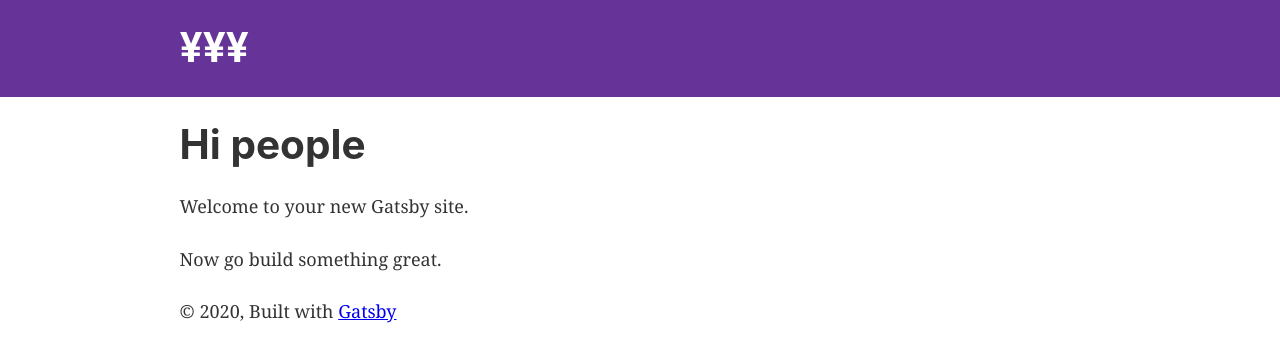
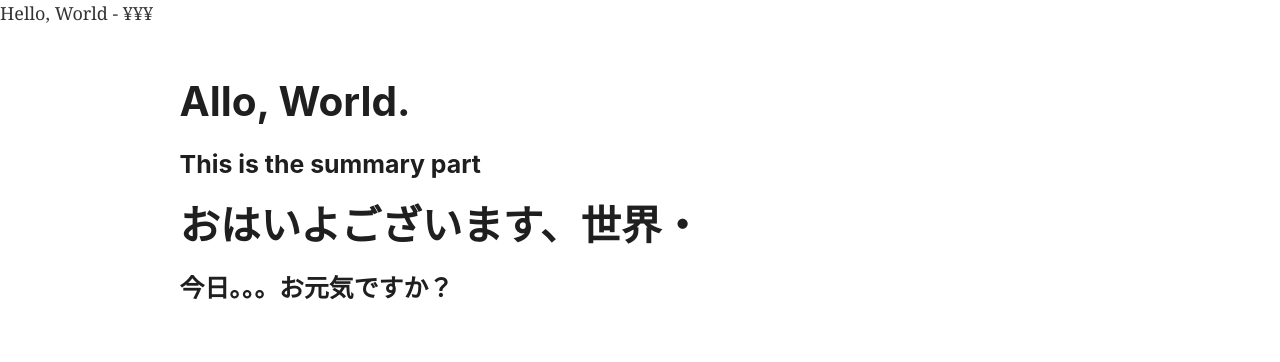
Before and after one commit to ehylam/gatsby-blog-v2, a Gatsby site: page / in a window 1280 px wide. Built offline with nearby package versions, Linux system fonts and the light colour scheme; Gatsby itself is replaced by a stand-in of ours.

Commit message:
major commits added post feed

```diff
--- a/gatsby-node.js
+++ b/gatsby-node.js
@@ -4,4 +4,44 @@
  * See: https://www.gatsbyjs.org/docs/node-apis/
  */
 
-// You can delete this file if you're not using it
+const path = require(`path`)
+const { createFilePath } = require(`gatsby-source-filesystem`)
+exports.onCreateNode = ({ node, getNode, actions }) => {
+  const { createNodeField } = actions
+  if (node.internal.type === `MarkdownRemark`) {
+    const slug = createFilePath({ node, getNode, basePath: `pages` })
+    createNodeField({
+      node,
+      name: `slug`,
+      value: slug,
+    })
+  }
+}
+
+exports.createPages = async ({ graphql, actions }) => {
+  const { createPage } = actions
+  const result = await graphql(`
+    query {
+      allMarkdownRemark {
+        edges {
+          node {
+            fields {
+              slug
+            }
+          }
+        }
+      }
+    }
+  `)
+
+
+   result.data.allMarkdownRemark.edges.forEach(({ node }) => {
+    createPage({
+      path: node.fields.slug,
+      component: path.resolve(`./src/templates/single.js`),
+      context: {
+        slug: node.fields.slug,
+      },
+    })
+  })
+}
--- /dev/null
+++ b/src/components/Header/Header.js
@@ -0,0 +1,21 @@
+import { Link } from "gatsby"
+import PropTypes from "prop-types"
+import React from "react"
+
+import './Header.scss'
+
+const Header = ({ siteTitle }) => (
+ <header>
+   <span>Hello, World - {siteTitle} </span>
+ </header>
+)
+
+Header.propTypes = {
+  siteTitle: PropTypes.string,
+}
+
+Header.defaultProps = {
+  siteTitle: ``,
+}
+
+export default Header
--- /dev/null
+++ b/src/components/Header/Header.scss
@@ -0,0 +1,3 @@
+header {
+	height: 10vh;
+}
--- /dev/null
+++ b/src/components/Post/Post.js
@@ -0,0 +1,16 @@
+import React from 'react';
+
+import './Post.scss'
+
+const Post = (props) => {
+  return (
+    <article className="post">
+      <a className="post__link" href={props.link}>
+        <h1>{props.title}</h1>
+        <h3>{props.description}</h3>
+      </a>
+    </article>
+   );
+}
+
+export default Post;
--- /dev/null
+++ b/src/components/Post/Post.scss
@@ -0,0 +1,10 @@
+.post {
+	&__link {
+		display: inline-block;
+		text-decoration: none;
+		color: rgb(32, 31, 31);
+		&:active {
+			color: none;
+		}
+	}
+}
--- /dev/null
+++ b/src/components/PostFeed/PostFeed.js
@@ -0,0 +1,45 @@
+import React from "react"
+import { useStaticQuery, graphql } from "gatsby"
+
+
+import './PostFeed.scss';
+
+import Post from '../Post/Post'
+
+const PostFeed = () => {
+  const data = useStaticQuery(graphql`
+    query HeaderQuery {
+      allMarkdownRemark {
+        edges {
+          node {
+            frontmatter {
+              date
+              description
+              title
+            }
+            id
+            html
+            fields {
+              slug
+            }
+          }
+        }
+      }
+    }
+  `)
+
+  console.log(data);
+
+  return (
+    <section className="post_feed">
+      {
+        data.allMarkdownRemark.edges.map(({node}) => (
+          <Post  key={node.id} title={node.frontmatter.title} description={node.frontmatter.description} html={node.html} link={node.fields.slug}/>
+        ))
+      }
+      {/* <h1>{data.allMarkdownRemark.frontmatter.title}</h1> */}
+    </section>
+   );
+}
+
+export default PostFeed;
--- a/src/components/header.js
+++ /dev/null
@@ -1,42 +0,0 @@
-import { Link } from "gatsby"
-import PropTypes from "prop-types"
-import React from "react"
-
-const Header = ({ siteTitle }) => (
-  <header
-    style={{
-      background: `rebeccapurple`,
-      marginBottom: `1.45rem`,
-    }}
-  >
-    <div
-      style={{
-        margin: `0 auto`,
-        maxWidth: 960,
-        padding: `1.45rem 1.0875rem`,
-      }}
-    >
-      <h1 style={{ margin: 0 }}>
-        <Link
-          to="/"
-          style={{
-            color: `white`,
-            textDecoration: `none`,
-          }}
-        >
-          {siteTitle}
-        </Link>
-      </h1>
-    </div>
-  </header>
-)
-
-Header.propTypes = {
-  siteTitle: PropTypes.string,
-}
-
-Header.defaultProps = {
-  siteTitle: ``,
-}
-
-export default Header
--- a/src/components/layout.js
+++ b/src/components/layout.js
@@ -9,7 +9,7 @@ import React from "react"
 import PropTypes from "prop-types"
 import { useStaticQuery, graphql } from "gatsby"
 
-import Header from "./header"
+import Header from "./Header/Header"
 import "./layout.css"
 
 const Layout = ({ children }) => {
@@ -35,9 +35,7 @@ const Layout = ({ children }) => {
       >
         <main>{children}</main>
         <footer>
-          © {new Date().getFullYear()}, Built with
-          {` `}
-          <a href="https://www.gatsbyjs.org">Gatsby</a>
+
         </footer>
       </div>
     </>
--- a/src/pages/index.js
+++ b/src/pages/index.js
@@ -1,15 +1,14 @@
 import React from "react"
-import { Link } from "gatsby"
+// import { Link } from "gatsby"
 
+import PostFeed from '../components/PostFeed/PostFeed'
 import Layout from "../components/layout"
-// import SEO from "../components/seo"
 
-const IndexPage = () => (
+const IndexPage = ({data}) => {
+  return (
   <Layout>
-    <h1>Hi people</h1>
-    <p>Welcome to your new Gatsby site.</p>
-    <p>Now go build something great.</p>
+       <PostFeed />
   </Layout>
-)
+)}
 
 export default IndexPage
```
Also changed, not shown: src/templates/single.js (added, +42 -0 lines), src/components/PostFeed/PostFeed.scss (added).
